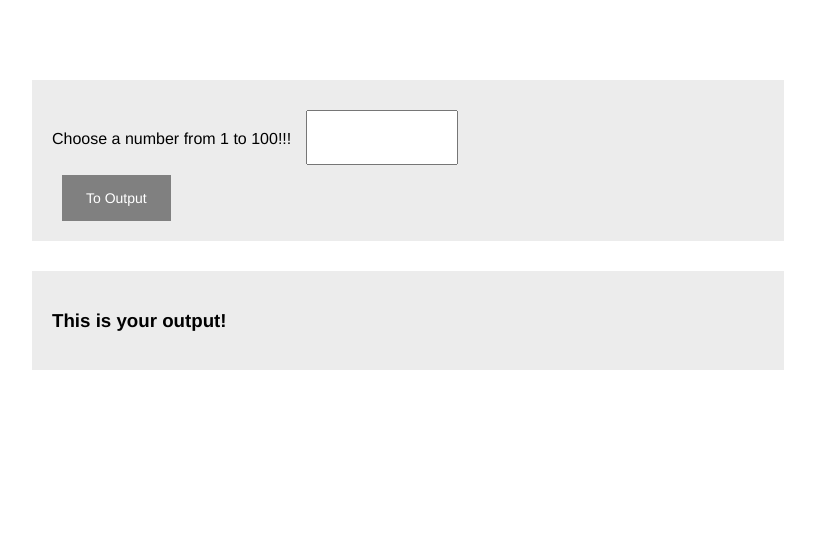
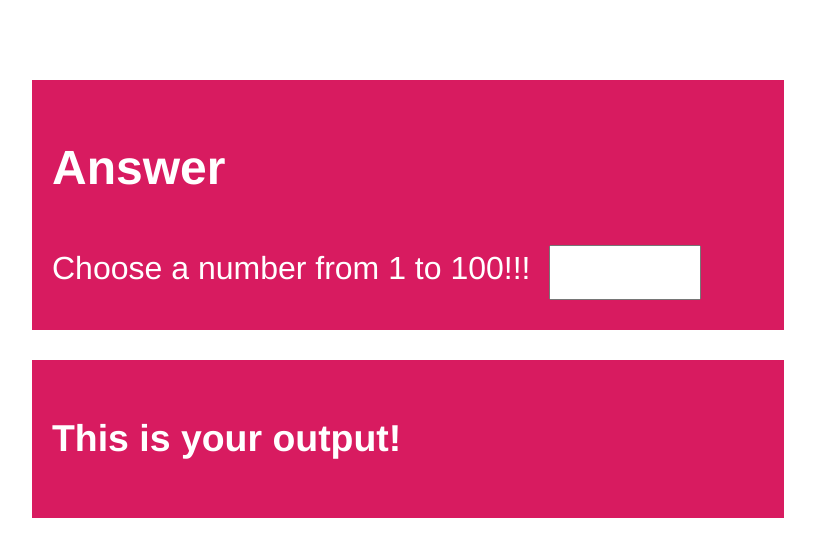
Before and after one commit to Seigakuin-PC-Club/GuessingGame, a plain HTML site: page answer/index.html in a window 1280 px wide. Shown: the whole page, without its empty margins (232-1047 px from the left). Drawn offline with Linux system fonts and the light colour scheme.

Commit message:
Change color of answer and title of answer / erased output btn for both

```diff
--- a/answer/index.html
+++ b/answer/index.html
@@ -6,16 +6,17 @@
   <meta name="viewport" content="width=device-width, initial-scale=1.0">
   <meta http-equiv="X-UA-Compatible" content="ie=edge">
   <link rel="stylesheet" href="style.css">
-  <title>Input Practice</title>
+  <title>Guessing Game | Answer</title>
 </head>
 
 <body>
   <div class="box">
     <div class="container">
+      <h2>Answer</h2>
       <label for="input1">Choose a number from 1 to 100!!!</label>
       <input type="text" id="input1" name="input1">
       <br>
-      <button class="btn" onclick="getInput()">To Output</button>
+
       </button>
     </div>
 
--- a/answer/index.js
+++ b/answer/index.js
@@ -21,15 +21,6 @@ const inputDOM = document.getElementById("input1");
 // get output dom
 const outputDOM = document.getElementById("output1");
 
-// write function to write to output dom
-function getInput() {
-  console.log(inputDOM.value);
-  const newContent = "<h1>" + inputDOM.value + "</h1>";
-  outputDOM.innerHTML += newContent;
-  inputDOM.value = "";
-  onkeypress();
-}
-
 // listen for key press events
 document.addEventListener("keypress", function(event) {
   if (event.keyCode === 13) {
@@ -39,9 +30,13 @@ document.addEventListener("keypress", function(event) {
 });
 
 function onkeypress() {
+  clearInterval(timeout);
   var guess = inputDOM.value;
   var newContent = "";
   guessTimes++;
+  var timeout = setTimeout(function() {
+    outputDOM.innerText = "";
+  }, 1500);
   if (guess < randomNum) {
     newContent = "<h1>Too Low!!</h1>" + "<h2>You guessed: " + guessTimes + " times!</h2>";
   } else if (guess > randomNum) {
@@ -52,6 +47,6 @@ function onkeypress() {
   }
 
   outputDOM.innerHTML = newContent;
-  var timeout = setTimeout(() => (outputDOM.innerText = ""), 1500);
+
   inputDOM.value = "";
 }
--- a/answer/style.css
+++ b/answer/style.css
@@ -3,12 +3,14 @@
 }
 
 .container {
-  background: rgb(236, 236, 236);
+  background: #d81b60;
+  color: white;
   padding: 20px;
   margin: auto;
   margin-bottom: 30px;
-  font-size: 1em;
+  font-size: 2rem;
 }
+
 #input1 {
   font-size: 20px;
   margin: 10px;
@@ -18,10 +20,10 @@
   padding: 14px 24px;
 }
 .btn {
-  font-size: 14px;
+  font-size: 1.5rem;
   border: none;
   color: white;
-  background-color: grey;
+  background-color: #003c8f;
   margin: 0 0px 0 10px;
   padding: 15px 24px;
   text-align: center;
@@ -36,7 +38,7 @@
 .instructions {
   padding: 20px;
   font-size: 14px;
-  background: rgb(236, 236, 236);
+  background: #5e92f3;
 }
 
 li {
--- a/index.js
+++ b/index.js
@@ -10,6 +10,3 @@
 // use Math.random() / Math.floor()
 
 // set setTimeout for outputDOM
-
-// comment added to master
-// another comment
--- a/style.css
+++ b/style.css
@@ -3,12 +3,14 @@
 }
 
 .container {
-  background: rgb(236, 236, 236);
+  background: #1565c0;
+  color: white;
   padding: 20px;
   margin: auto;
   margin-bottom: 30px;
-  font-size: 1em;
+  font-size: 2rem;
 }
+
 #input1 {
   font-size: 20px;
   margin: 10px;
@@ -18,10 +20,10 @@
   padding: 14px 24px;
 }
 .btn {
-  font-size: 14px;
+  font-size: 1.5rem;
   border: none;
   color: white;
-  background-color: grey;
+  background-color: #003c8f;
   margin: 0 0px 0 10px;
   padding: 15px 24px;
   text-align: center;
@@ -36,7 +38,7 @@
 .instructions {
   padding: 20px;
   font-size: 14px;
-  background: rgb(236, 236, 236);
+  background: #5e92f3;
 }
 
 li {
```
Also changed, not shown: index.html (+3 -0 lines), prac.js (deleted), prac3.js (deleted).
